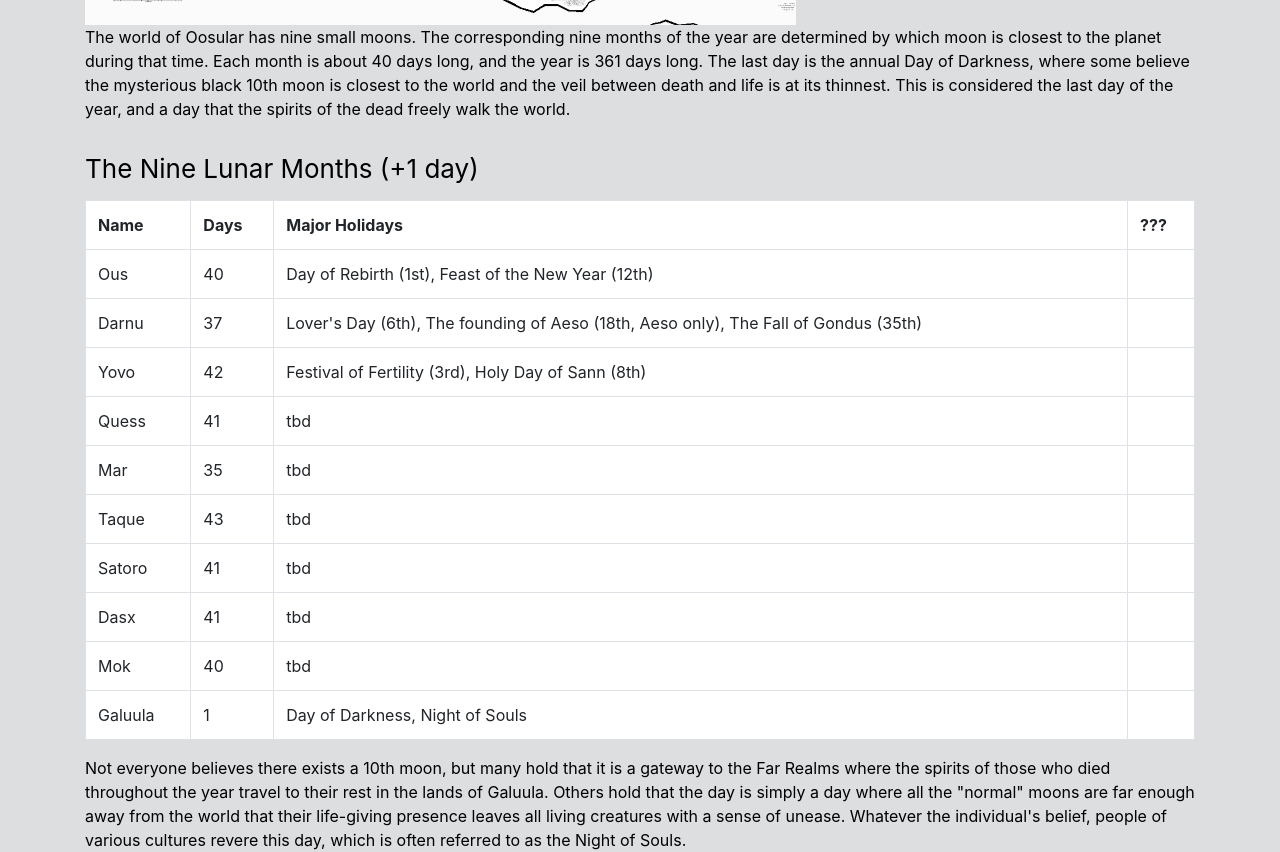
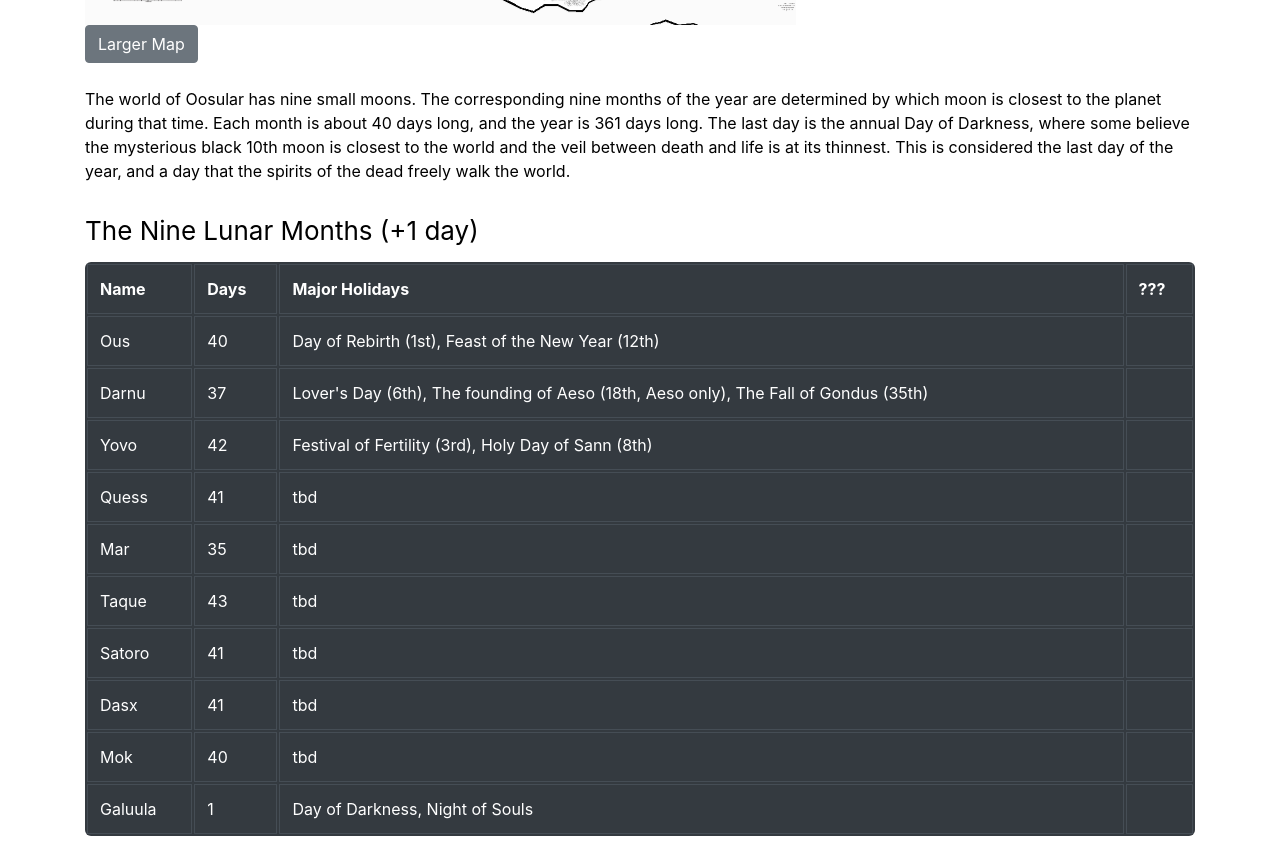
Before and after one commit to jarmbrust/homepage-dev1, a React (Create React App) app: page /oosular in a window 1280 px wide. Shown: the part 580-1432 px from the top of the page. Built offline with nearby package versions, Linux system fonts and the light colour scheme.

Commit message:
refactoring and editing

```diff
--- /dev/null
+++ b/src/OosularRealm/Moons.jsx
@@ -0,0 +1,98 @@
+import React, { Component } from 'react';
+import './Oosular.scss';
+import {
+  Table
+} from 'reactstrap'
+import 'bootstrap/dist/css/bootstrap.min.css';
+
+
+class Moons extends Component {
+  render() {
+    return (
+      <>
+        <p>The world of Oosular has nine small moons.  The corresponding nine months of the year are determined by which moon is closest to the
+          planet during that time.  Each month is about 40 days long, and the year is 361 days long.  The last day is the annual Day of Darkness,
+          where some believe the mysterious black 10th moon is closest to the world and the veil between death and life is at its thinnest.
+          This is considered the last day of the year, and a day that the spirits of the dead freely walk the world.</p>
+        <Table bordered hover dark className="table-moon">
+          <caption>The Nine Lunar Months (+1 day)</caption>
+          <tbody>
+          <tr>
+            <th scope="col">Name</th>
+            <th scope="col">Days</th>
+            <th scope="col">Major Holidays</th>
+            <th scope="col">???</th>
+          </tr>
+          <tr>
+            <td>Ous</td>
+            <td>40</td>
+            <td>Day of Rebirth (1st), Feast of the New Year (12th)</td>
+            <td></td>
+          </tr>
+          <tr>
+            <td>Darnu</td>
+            <td>37</td>
+            <td>Lover's Day (6th), The founding of Aeso (18th, Aeso only), The Fall of Gondus (35th)</td>
+            <td></td>
+          </tr>
+          <tr>
+            <td>Yovo</td>
+            <td>42</td>
+            <td>Festival of Fertility (3rd), Holy Day of Sann (8th)</td>
+            <td></td>
+          </tr>
+          <tr>
+            <td>Quess</td>
+            <td>41</td>
+            <td>tbd</td>
+            <td></td>
+          </tr>
+          <tr>
+            <td>Mar</td>
+            <td>35</td>
+            <td>tbd</td>
+            <td></td>
+          </tr>
+          <tr>
+            <td>Taque</td>
+            <td>43</td>
+            <td>tbd</td>
+            <td></td>
+          </tr>
+          <tr>
+            <td>Satoro</td>
+            <td>41</td>
+            <td>tbd</td>
+            <td></td>
+          </tr>
+          <tr>
+            <td>Dasx</td>
+            <td>41</td>
+            <td>tbd</td>
+            <td></td>
+          </tr>
+          <tr>
+            <td>Mok</td>
+            <td>40</td>
+            <td>tbd</td>
+            <td></td>
+          </tr>
+          <tr>
+            <td>Galuula</td>
+            <td>1</td>
+            <td>Day of Darkness, Night of Souls</td>
+            <td></td>
+          </tr>
+          </tbody>
+        </Table>
+        <p>Not everyone believes there exists a 10th moon, but many hold that it is a gateway to the Far Realms where the spirits
+          of those who died throughout the year travel to their rest in the lands of Galuula.  Others hold that the
+          day is simply a day where all the "normal" moons are far enough away from the world that their life-giving presence leaves all living
+          creatures with a sense of unease.  Whatever the individual's belief, people of various cultures revere this day, which is often
+          referred to as the Night of Souls.</p>
+      </>
+    );
+  }
+}
+
+export default Moons;
--- /dev/null
+++ b/src/OosularRealm/NorthRanaMap.jsx
@@ -0,0 +1,36 @@
+import React, { useState } from 'react';
+import './Oosular.scss';
+import {
+  Button,
+  Modal,
+  ModalHeader,
+  ModalBody,
+  ModalFooter
+} from 'reactstrap'
+import 'bootstrap/dist/css/bootstrap.min.css';
+import Map from '../Images/North_Rana__Oosular.png';
+
+
+const NorthRanaMap = () => {
+
+  const [modal, setModal] = useState(false);
+
+  const toggle = () => setModal(!modal);
+
+  return (
+    <div>
+      <Button onClick={toggle}>Larger Map</Button>
+      <Modal isOpen={modal} toggle={toggle} className="W-RanaMap" size="lg" style={{maxWidth: '1250px', width: '100%'}}>
+        <ModalHeader toggle={toggle}>Northwestern Rana</ModalHeader>
+        <ModalBody>
+          <img src={Map} alt="Oosular Map, North Rana" width="1225"></img>
+        </ModalBody>
+        <ModalFooter>
+          <Button color="secondary" onClick={toggle}>Close</Button>
+        </ModalFooter>
+      </Modal>
+    </div>
+  );
+}
+
+export default NorthRanaMap;
--- a/src/OosularRealm/Oosular.jsx
+++ b/src/OosularRealm/Oosular.jsx
@@ -5,12 +5,13 @@ import {
   UncontrolledButtonDropdown,
   DropdownToggle,
   DropdownItem,
-  Table,
   DropdownMenu,
   UncontrolledTooltip
 } from 'reactstrap'
 import 'bootstrap/dist/css/bootstrap.min.css';
 import Map from '../Images/North_Rana__Oosular.png';
+import Moons from './Moons'
+import NorthRanaMap from './NorthRanaMap'
 
 
 class Oosular extends Component {
@@ -52,6 +53,7 @@ class Oosular extends Component {
   }
 
   render() {
+    const pcRaces = ['Human', 'Elf', 'Dwarf', 'Halfling', 'Tiefling', 'Goblinoid', 'Lizardfolk', 'Yaun-Ti', 'Orc']
     return (
       <div className="oosular-background">
       <Container>
@@ -59,6 +61,7 @@ class Oosular extends Component {
           <h1 className="title">The Lands of Oosular</h1>
           <p>Map of the western portion of the continent of North Rana.</p>
           <img src={Map} alt="Oosular Map, North Rana" width="710.5" height="408.5"></img>
+          <NorthRanaMap />
           <br />
           <Moons />
           <div>
@@ -70,15 +73,9 @@ class Oosular extends Component {
                 Select Race
               </DropdownToggle>
               <DropdownMenu>
-                <DropdownItem onClick={this.onClickHandler}>Human</DropdownItem>
-                <DropdownItem onClick={this.onClickHandler}>Elf</DropdownItem>
-                <DropdownItem onClick={this.onClickHandler}>Dwarf</DropdownItem>
-                <DropdownItem onClick={this.onClickHandler}>Halfling</DropdownItem>
-                <DropdownItem onClick={this.onClickHandler}>Tiefling</DropdownItem>
-                <DropdownItem onClick={this.onClickHandler}>Orc</DropdownItem>
-                <DropdownItem onClick={this.onClickHandler}>Goblinoid</DropdownItem>
-                <DropdownItem onClick={this.onClickHandler}>Lizardfolk</DropdownItem>
-                <DropdownItem onClick={this.onClickHandler}>Yaun-Ti</DropdownItem>
+                { pcRaces.map(race =>
+                  <DropdownItem key={race} onClick={this.onClickHandler}>{race}</DropdownItem>
+                )}
               </DropdownMenu>
             </UncontrolledButtonDropdown>
 
@@ -207,12 +204,17 @@ class Oosular extends Component {
       <div>
         <h3>Orcs</h3>
         <p><span className="race-heading" style={{textDecoration: "underline", color:"blue"}} href="#" id="orctooltip">Orcs</span>: Orc culture
-          is violent and brutal, and very similar to what is outlined in the books. Orc tribes dominate the north and northeastern portions of the North Rana.
+          is violent and brutal, and very similar to what is outlined in the books. Orc tribes dominate the northwestern part of continent of Zosan,
+          which is found to the east of North and South Rana.
         </p>
-        <p><span className="race-heading" style={{textDecoration: "underline", color:"blue"}} href="#" id="orctooltip">Half-Orcs</span>: Decedents of humans who have interbred or been interbred with orcs.</p>
+        <p><span className="race-heading" style={{textDecoration: "underline", color:"blue"}} href="#" id="halforctooltip">Half-Orcs</span>: Decedents of humans who have interbred or been interbred with orcs.</p>
         <UncontrolledTooltip placement="right" target="orctooltip">
-          Orcs and Half orcs are on the fence as to if they will be even in this area of the world, and of course if they will be allowed as
-          PC's if they do exist.  I will fill out more info on them if I decide to incorporate them.
+          Orcs and Half orcs are not in this portion of the world, they are farther to the East, and as such I have not yet fleshed them out, nor
+          will they be open to use as PC's as of this writing... although that could change.
+        </UncontrolledTooltip>
+        <UncontrolledTooltip placement="right" target="halforctooltip">
+          See orc tooltip above.  Plus, if orcs are allowed as PC's then chances that half-orcs will exist as a race are slim since it would be
+          somewhat redundant.
         </UncontrolledTooltip>
       </div>
     );
@@ -230,28 +232,33 @@ class Oosular extends Component {
           into them as children.  Organized, brutal, and cunning, hobgoblins seek out challenge and battle to test
           themselves and their limits.  Hobgoblins worship their god-emperor who has ruled them for over 400 years. All other religion
           is forbidden and they seek to bring all peoples under the dominion of the emperor.</p>
-          <p>PC hobgoblins are either from a decimated and disgraced legion, outcasts of the
-            empire, or soldiers of fortune seeking fame and infamy. Due to the way they were raised, hobgoblins are pretty much
-            always lawful and (almost) always evil.</p>
+        <p>PC hobgoblins are either from a decimated and disgraced legion, outcasts of the
+          empire, or soldiers of fortune seeking fame and infamy. Due to the way they were raised, hobgoblins are pretty much
+          always lawful and (almost) always evil.
+        </p>
         <p><span className="race-heading">Goblins</span>:&nbsp;
-          Wiry, cunning, and mischievous (and have the ability to breed almost like rabbits), goblins are viewed far and wide as cunning
+          Wiry, cunning, and mischievous (with the ability to breed almost like rabbits), goblins are viewed far and wide as cunning
           and dangerous pests. Rarely are they allowed in many of the more
           civilized locals, and when they are they are often watched like hawks. It is not uncommon for more remote townships to offer bounties
           for goblin kills (usually they accept pairs of ears as proof of kill).  Goblins can be found in almost any local, and are often raised
-          in warren-like lairs where the largest and strongest bully the smaller and make the rules. Children are many times kept in cages or pens
-          until they are old enough to be useful and fend for themselves.</p>
-          <p>PC goblins are rare and often have trouble getting into many of the smaller civilized places. In bigger cities can usually blend
-            into the crowd and often are not harassed... much.  Goblins don't really have gods, although some revere the hobgoblin emperor.
-          </p>
+          in warren-like lairs where the largest and strongest bully and torment the smaller ones.  Children are often kept in cages or pens
+          until they are old enough to be useful and fend for themselves.  In rare warrens goblins can have a more egalitarian tribalism, and those
+          goblins are most likely to have non-evil members.  But such lairs are rare and are generally unknown to all but the most learned goblin
+          scholars. Goblins raised in the empire follow the hobgoblin god-emperor, other "wild goblins" usually follow a loose form of dark shamanism
+          based around appeasing and enslaving evil spirits.</p>
+        <p>PC goblins are rare and often have trouble getting into many civilized places. Sometimes in bigger cities they can blend
+          into the crowd and therefore are often are not harassed... much.  But, generally they will have to get used to always being suspect.
+        </p>
         <p><span className="race-heading">Bugbears</span>:&nbsp;
-          Standing from 6 to 8 feet tall, bugbears are Big, strong, and mean. Ambush predators and raiders, bugbears are found in small groups or
+          Standing from 6 to 8 feet tall, bugbears are big, strong, and mean. Ambush predators and raiders, bugbears are found in small groups or
           hired out as muscle for other races.  Bugbears don't form much in the way of family attachments, and children are cared for by their
-          mothers until they can fend for themselves -- then abandoned at a young age.  Occasionally they are bred and trained as shock troops
-          by hobgoblins, when their chaotic nature can be suppressed, or sometimes harnessed for effect.</p>
-          <p>PC bugbears have some of the same issues as goblins getting into civilized places usually because of their reputation as marauders and
-            chaotic killers.  But often they can hire themselves out as muscle or mercenaries. Like goblins they don't really have gods, but do sometimes
-            have a form of ancestor worship.
-          </p>
+          mothers until they are abandoned as soon as they can fend for themselves.  Occasionally they are bred and trained as shock troops
+          by hobgoblins, when their chaotic nature can be suppressed or harnessed for effect.</p>
+        <p>PC bugbears have some of the same issues as goblins getting into civilized places usually because of their reputation as marauders and
+          chaotic killers.  Often thought they can hire themselves out as muscle, bodyguards, or mercenaries.  Bugbears don't have much in the way
+          of gods. Most out in the world live in small groups and don't bother with such things.  Those that live amongst other races
+          sometimes adopt their gods, but only in so far as they are useful to the bugbear, otherwise, again, they don't bother.
+        </p>
       </div>
     );
   }
@@ -287,109 +294,27 @@ class Oosular extends Component {
     return(
       <div>
         <h3>Yaun-Ti</h3>
-        <p><span className="race-heading">Pureblood</span>: Believed decedents of those who worshiped, or were otherwise infused with the
-          powers of ancient snake cults.  Purebloods can be born to two otherwise normal looking humans, and as children show few signs
+        <p><span className="race-heading" style={{textDecoration: "underline", color:"blue"}} href="#" id="yauntitooltip">Pureblood</span>: Believed
+          decedents of those who worshiped, or were otherwise infused with the powers of ancient snake cults. This taint in the human
+          bloodlines goes back farther than recorded history. Purebloods can be born to two otherwise normal looking humans, and as children show few signs
           of what they are to become. Most who discover their ancestry take great pains to hide it,
           using makeup or minor magic glamors to obscure what few features might appear (which are often snake-like eyes, faint patches of scales and
-          odd colorations). Many times they are rejected by their family and persecuted by society at large when discovered.
+          odd colorations and sometimes baldness). Many times they are rejected by their family and persecuted by society at large when discovered.
           This can lead to many purebloods embracing their heritage and seeking out the secret
           societies and snake cults that are believed to exist even to this day.  Purebloods, regardless of their intentions, generally loose their
           emotions over time, becoming cold as the blood of the snakes themselves. They rarely ever form bonds, viewing others as tools to
           manipulate in some fashion. As such, many eventually become neutral evil in outlook, but there are those who fight that compulsion.</p>
+          <UncontrolledTooltip placement="right" target="yauntitooltip">
+            Since there is some overlap with Tieflings regarding how Yaun-Ti are laid out, I *may* not include them as a PC race. This
+            is still undecided as of this writing.
+          </UncontrolledTooltip>
       </div>
-    );
-  }
-}
-
-class Moons extends Component {
-  render() {
-    return (
-      <>
-        <p>The world of Oosular has nine small moons.  The corresponding nine months of the year are determined by which moon is closest to the
-          planet during that time.  Each month is about 40 days long, and the year is 361 days long.  The last day is the annual Day of Darkness,
-          where some believe the mysterious black 10th moon is closest to the world and the veil between death and life is at its thinnest.
-          This is considered the last day of the year, and a day that the spirits of the dead freely walk the world.</p>
-        <Table bordered hover>
-          <caption>The Nine Lunar Months (+1 day)</caption>
-          <tbody>
-          <tr>
-            <th scope="col">Name</th>
-            <th scope="col">Days</th>
-            <th scope="col">Major Holidays</th>
-            <th scope="col">???</th>
-          </tr>
-          <tr>
-            <td>Ous</td>
-            <td>40</td>
-            <td>Day of Rebirth (1st), Feast of the New Year (12th)</td>
-            <td></td>
-          </tr>
-          <tr>
-            <td>Darnu</td>
-            <td>37</td>
-            <td>Lover's Day (6th), The founding of Aeso (18th, Aeso only), The Fall of Gondus (35th)</td>
-            <td></td>
-          </tr>
-          <tr>
-            <td>Yovo</td>
-            <td>42</td>
-            <td>Festival of Fertility (3rd), Holy Day of Sann (8th)</td>
-            <td></td>
-          </tr>
-          <tr>
-            <td>Quess</td>
-            <td>41</td>
-            <td>tbd</td>
-            <td></td>
-          </tr>
-          <tr>
-            <td>Mar</td>
-            <td>35</td>
-            <td>tbd</td>
-            <td></td>
-          </tr>
-          <tr>
-            <td>Taque</td>
-            <td>43</td>
-            <td>tbd</td>
-            <td></td>
-          </tr>
-          <tr>
-            <td>Satoro</td>
-            <td>41</td>
-            <td>tbd</td>
-            <td></td>
-          </tr>
-          <tr>
-            <td>Dasx</td>
-            <td>41</td>
-            <td>tbd</td>
-            <td></td>
-          </tr>
-          <tr>
-            <td>Mok</td>
-            <td>40</td>
-            <td>tbd</td>
-            <td></td>
-          </tr>
-          <tr>
-            <td>Galuula</td>
-            <td>1</td>
-            <td>Day of Darkness, Night of Souls</td>
-            <td></td>
-          </tr>
-          </tbody>
-        </Table>
-        <p>Not everyone believes there exists a 10th moon, but many hold that it is a gateway to the Far Realms where the spirits
-          of those who died throughout the year travel to their rest in the lands of Galuula.  Others hold that the
-          day is simply a day where all the "normal" moons are far enough away from the world that their life-giving presence leaves all living
-          creatures with a sense of unease.  Whatever the individual's belief, people of various cultures revere this day, which is often
-          referred to as the Night of Souls.</p>
-      </>
     );
   }
 }
 
 
 
+
+
 export default Oosular;
--- a/src/OosularRealm/Oosular.scss
+++ b/src/OosularRealm/Oosular.scss
@@ -1,5 +1,5 @@
 .oosular-background {
-    background-color: #dcdee0;
+    // background-color: #dcdee0;
     align-items: center;
     justify-content: center;
     text-align: left;
@@ -20,8 +20,11 @@
       font-size: 24px;
       text-decoration: underline;
     }
-    Table {
-      background-color: white;
+    .table-moon {
+      border-radius: 6px 6px 6px 6px;
+      -moz-border-radius: 6px 6px 6px 6px;
+      -webkit-border-radius: 6px 6px 6px 6px;
+      border-collapse: separate;
     }
     #race-dropdown {
       margin-bottom: 10px;
```
